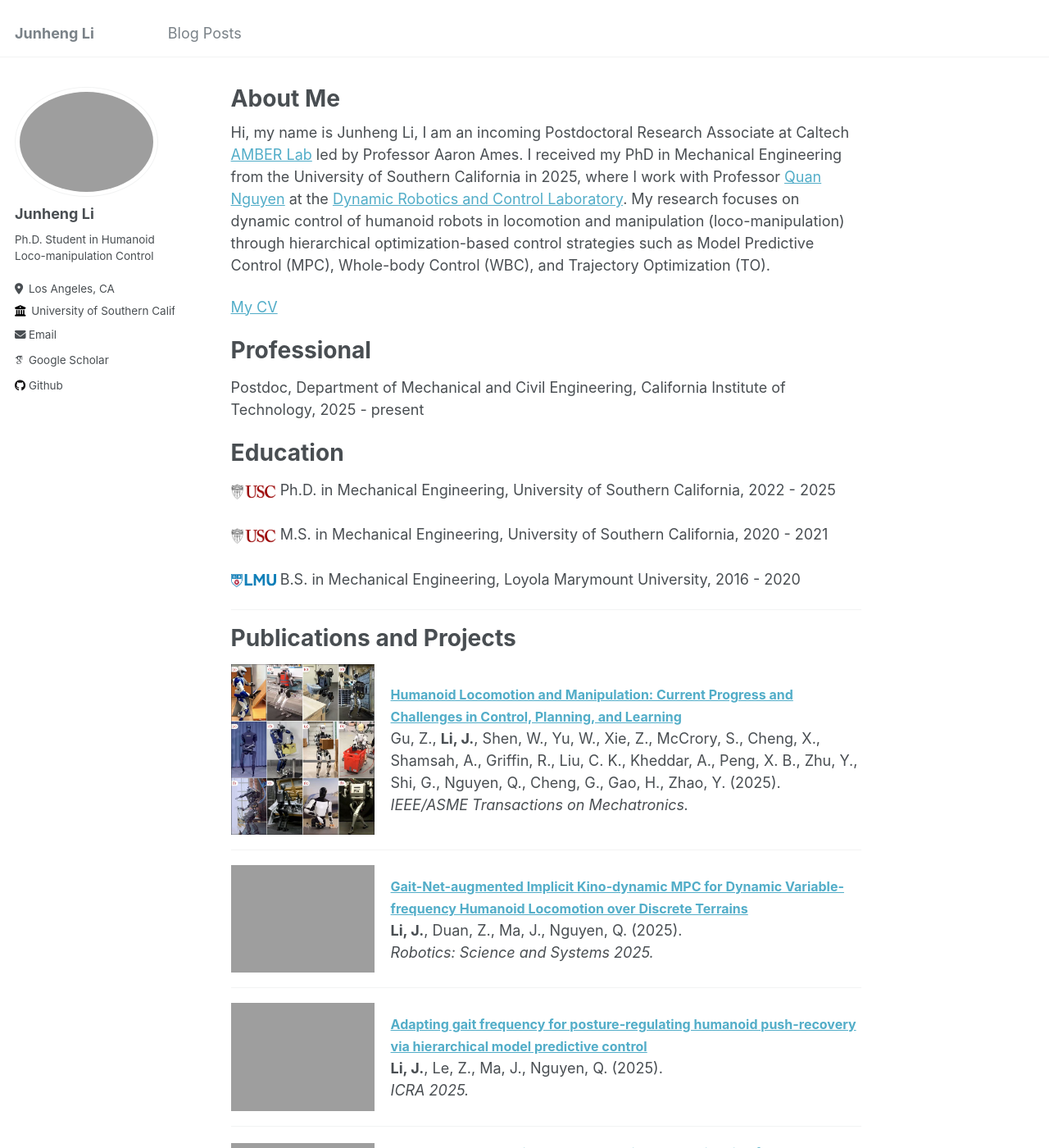
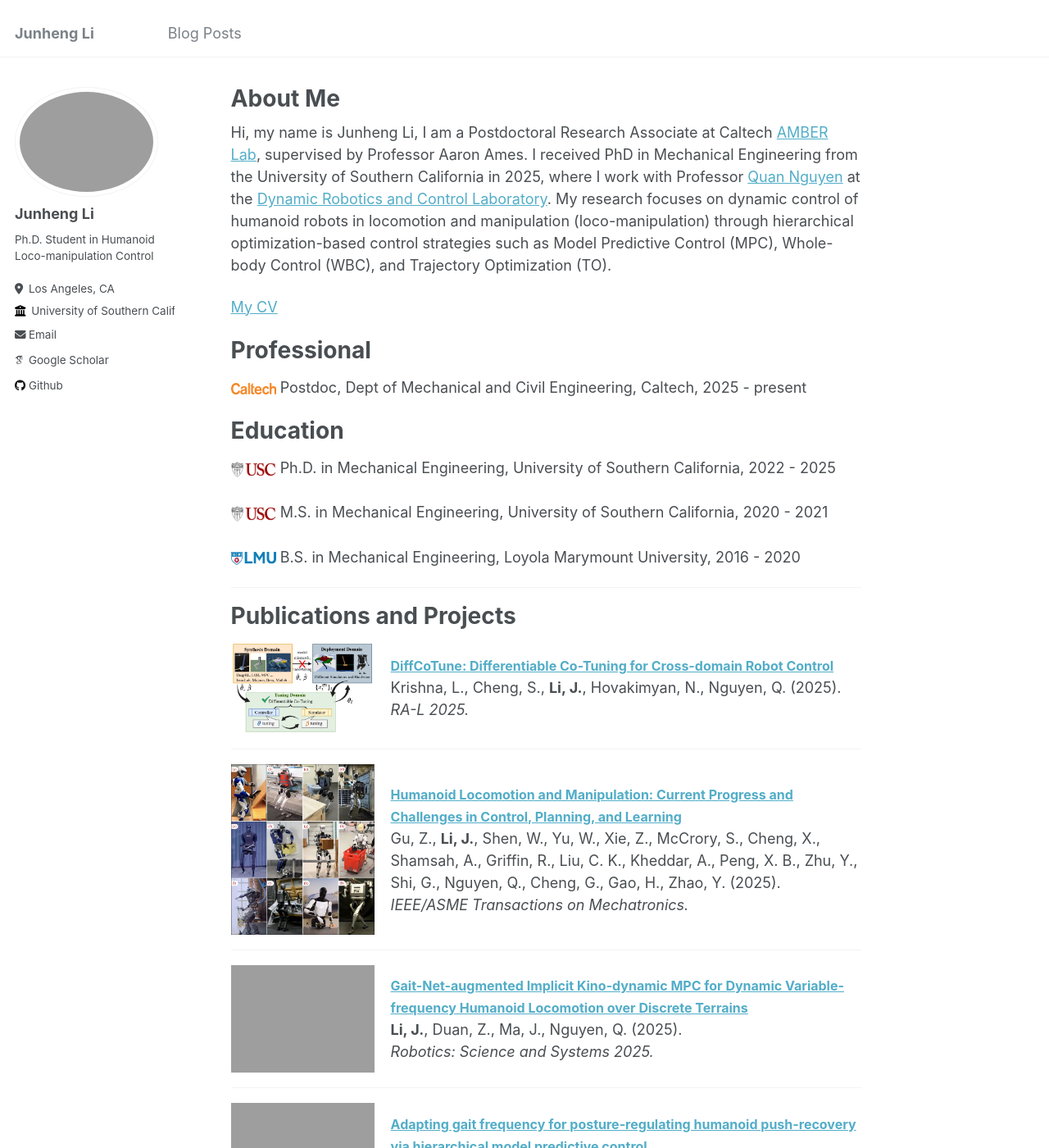
Before and after one commit to junhengl/junhengl.github.io, a Jekyll site: the page built from _pages/about.md, in a window 1280 px wide and 1400 px high. Shown: the whole window at 82% size. Built offline with Jekyll 4.4.1, drawn with Linux system fonts in a browser that asks for light colours; some web fonts are replaced.

Commit message:
Update about.md

```diff
--- a/_pages/about.md
+++ b/_pages/about.md
@@ -7,13 +7,13 @@ redirect_from:
   - /about.html
 ---
 
-Hi, my name is Junheng Li, I am an incoming Postdoctoral Research Associate at Caltech [AMBER Lab](http://www.bipedalrobotics.com/) led by Professor Aaron Ames. I received my PhD in Mechanical Engineering from the University of Southern California in 2025, where I work with Professor [Quan Nguyen](https://viterbi.usc.edu/directory/faculty/Nguyen/Quan) at the [Dynamic Robotics and Control Laboratory](https://sites.usc.edu/quann/). My research focuses on dynamic control of humanoid robots in locomotion and manipulation (loco-manipulation) through hierarchical optimization-based control strategies such as Model Predictive Control (MPC), Whole-body Control (WBC), and Trajectory Optimization (TO).
+Hi, my name is Junheng Li, I am a Postdoctoral Research Associate at Caltech [AMBER Lab](http://www.bipedalrobotics.com/), supervised by Professor Aaron Ames. I received PhD in Mechanical Engineering from the University of Southern California in 2025, where I work with Professor [Quan Nguyen](https://viterbi.usc.edu/directory/faculty/Nguyen/Quan) at the [Dynamic Robotics and Control Laboratory](https://sites.usc.edu/quann/). My research focuses on dynamic control of humanoid robots in locomotion and manipulation (loco-manipulation) through hierarchical optimization-based control strategies such as Model Predictive Control (MPC), Whole-body Control (WBC), and Trajectory Optimization (TO).
 
 [My CV](https://junhengl.github.io/files/JunhengCV.pdf)
 
 Professional
 ======
-Postdoc, Department of Mechanical and Civil Engineering, California Institute of Technology, 2025 - present
+<img src="https://junhengl.github.io/images/Caltech-logo.png" alt=" Caltech Logo" width="55">    Postdoc, Dept of Mechanical and Civil Engineering, Caltech, 2025 - present
 
 Education
 ======
@@ -27,6 +27,21 @@ Education
 
 Publications and Projects
 ======
+
+<div style="display: flex; align-items: center;">
+  <img src="https://junhengl.github.io/images/diffcotune.png" alt="GIF Description" width="175" style="margin-right: 20px;">
+  <div>
+    <a href="https://arxiv.org/pdf/2505.24068" style="font-weight: bold; font-size: 16px;">
+      DiffCoTune: Differentiable Co-Tuning for Cross-domain Robot Control
+    </a>
+    <br>
+    Krishna, L., Cheng, S., <b>Li, J.</b>, Hovakimyan, N., Nguyen, Q. (2025).
+    <br>
+    <i>RA-L 2025.</i>
+  </div>
+</div>
+
+---
 
 <div style="display: flex; align-items: center;">
   <img src="https://junhengl.github.io/images/survey.jpg" alt="GIF Description" width="175" style="margin-right: 20px;">
```
